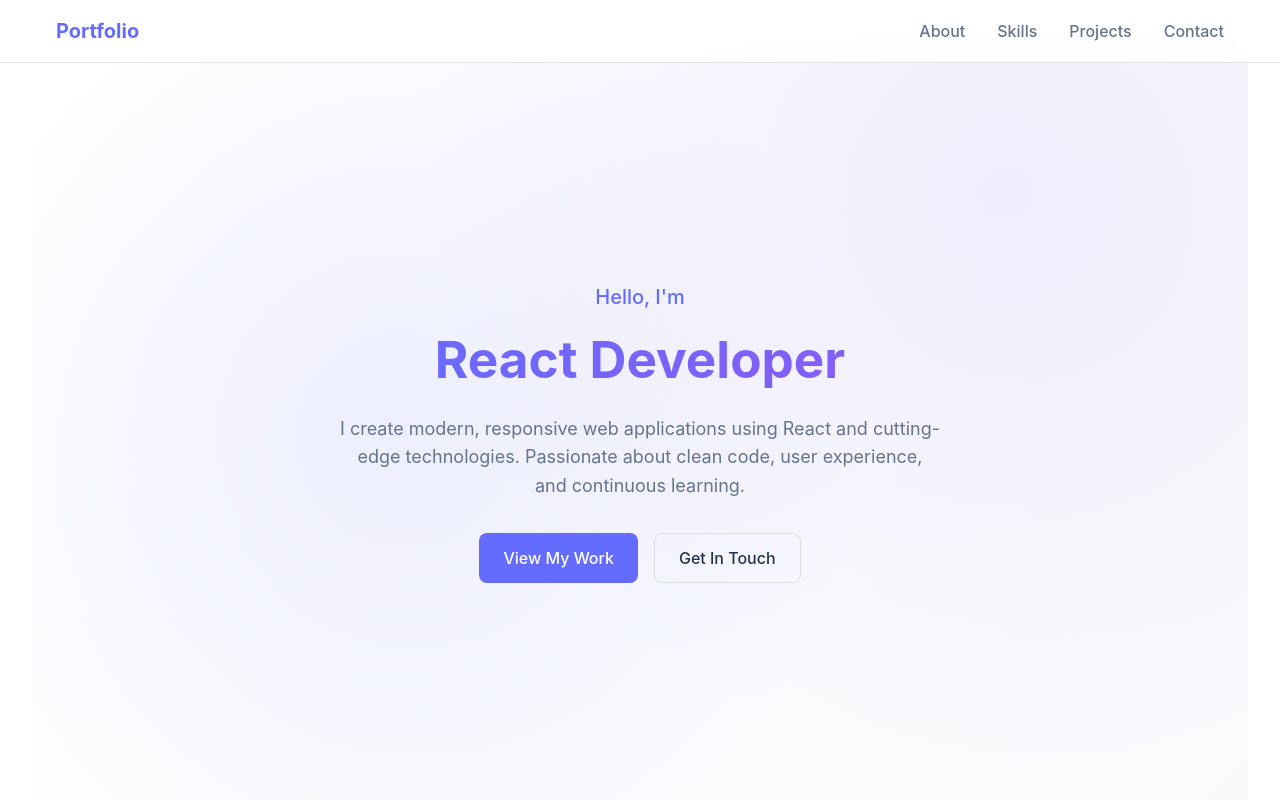
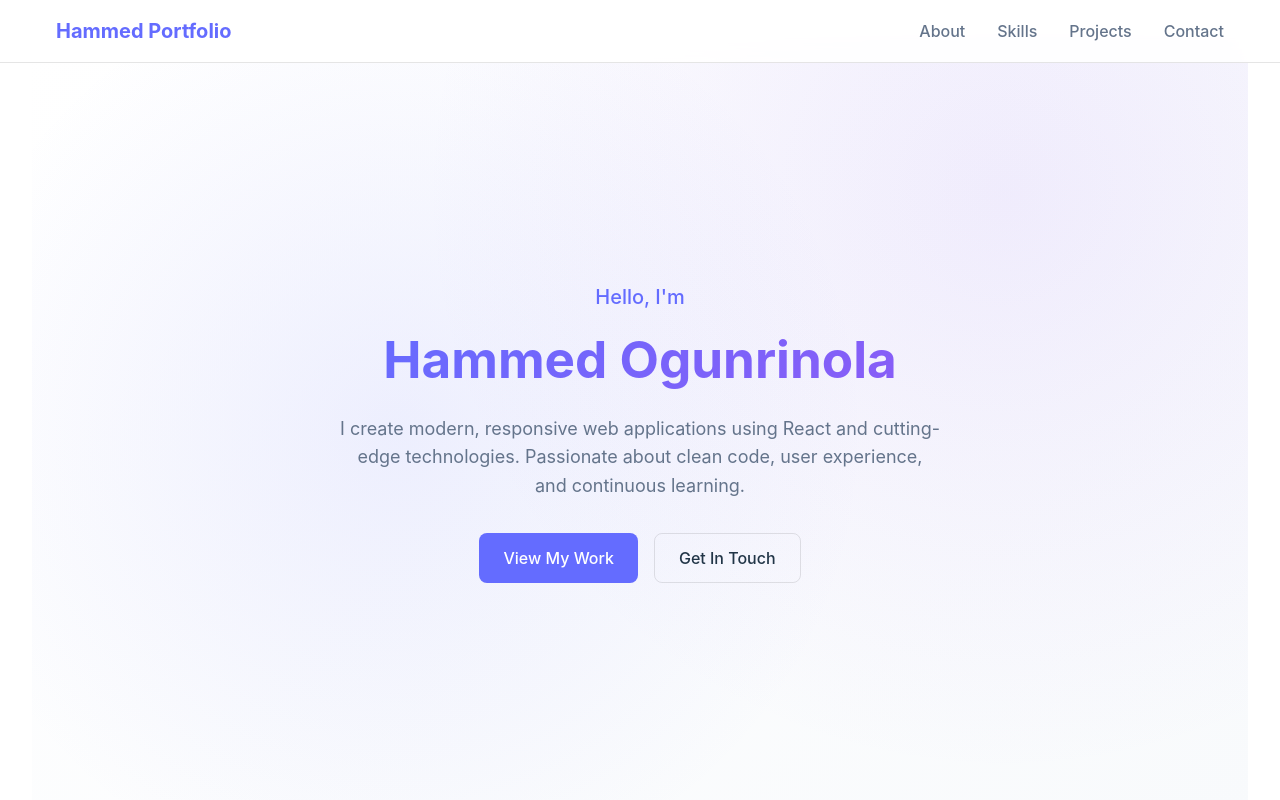
Before and after one commit to monsieurmo6554/react-portfolio, a React (Vite) app: page / in a window 1280 px wide. Shown: the top 800 px of the page. Built offline with nearby package versions, Linux system fonts and the light colour scheme.

Commit message:
Update portfolio with personal information and contact details

```diff
--- a/src/App.jsx
+++ b/src/App.jsx
@@ -58,21 +58,21 @@ function App() {
       title: 'E-Commerce Platform',
       description: 'A full-stack e-commerce application with user authentication, product management, and payment integration.',
       tech: ['React', 'Node.js', 'MongoDB', 'Stripe'],
-      github: 'https://github.com/yourusername/ecommerce-platform',
+      github: 'https://github.com/monsieurmo6554/ecommerce-platform',
       demo: 'https://your-ecommerce-demo.com'
     },
     {
       title: 'Task Management App',
       description: 'A collaborative task management application with real-time updates and team features.',
       tech: ['React', 'TypeScript', 'Socket.io', 'Express'],
-      github: 'https://github.com/yourusername/task-manager',
+      github: 'https://github.com/monsieurmo6554/task-manager',
       demo: 'https://your-task-manager-demo.com'
     },
     {
       title: 'Weather Dashboard',
       description: 'A responsive weather application with location-based forecasts and interactive charts.',
       tech: ['React', 'Chart.js', 'Weather API', 'CSS Grid'],
-      github: 'https://github.com/yourusername/weather-dashboard',
+      github: 'https://github.com/monsieurmo6554/weather-dashboard',
       demo: 'https://your-weather-demo.com'
     }
   ];
@@ -91,7 +91,7 @@ function App() {
         <nav className="nav">
           <div className="container nav-container">
             <a href="#home" className="nav-brand" onClick={(e) => {e.preventDefault(); scrollToSection('home');}}>
-              Portfolio
+              Hammed Portfolio
             </a>
             <ul className="nav-links">
               <li>
@@ -123,7 +123,7 @@ function App() {
           <div className="container">
             <div className="hero-content">
               <p className="hero-subtitle">Hello, I'm</p>
-              <h1 className="hero-title">React Developer</h1>
+              <h1 className="hero-title">Hammed Ogunrinola</h1>
               <p className="hero-description">
                 I create modern, responsive web applications using React and cutting-edge technologies.
                 Passionate about clean code, user experience, and continuous learning.
@@ -269,18 +269,18 @@ function App() {
         <footer className="footer">
           <div className="container">
             <div className="social-links">
-              <a href="https://github.com/yourusername" className="social-link" target="_blank" rel="noopener noreferrer">
+              <a href="https://github.com/monsieurmo6554" className="social-link" target="_blank" rel="noopener noreferrer">
                 <Github size={20} />
               </a>
-              <a href="https://linkedin.com/in/yourusername" className="social-link" target="_blank" rel="noopener noreferrer">
+              <a href="https://linkedin.com/in/hammedogunrinola" className="social-link" target="_blank" rel="noopener noreferrer">
                 <Linkedin size={20} />
               </a>
-              <a href="mailto:your.email@example.com" className="social-link">
+              <a href="mailto:hammedogunrinola@gmail.com" className="social-link">
                 <Mail size={20} />
               </a>
             </div>
             <p style={{ color: 'var(--text-secondary)', margin: 0 }}>
-              © 2024 Portfolio. Built with React & Vite.
+              © 2024 Hammed Ogunrinola. Built with React & Vite.
             </p>
           </div>
         </footer>
```
Also changed, not shown: package.json (+5 -5 lines), 1 other file (tests, documents, lock files or other folders).
